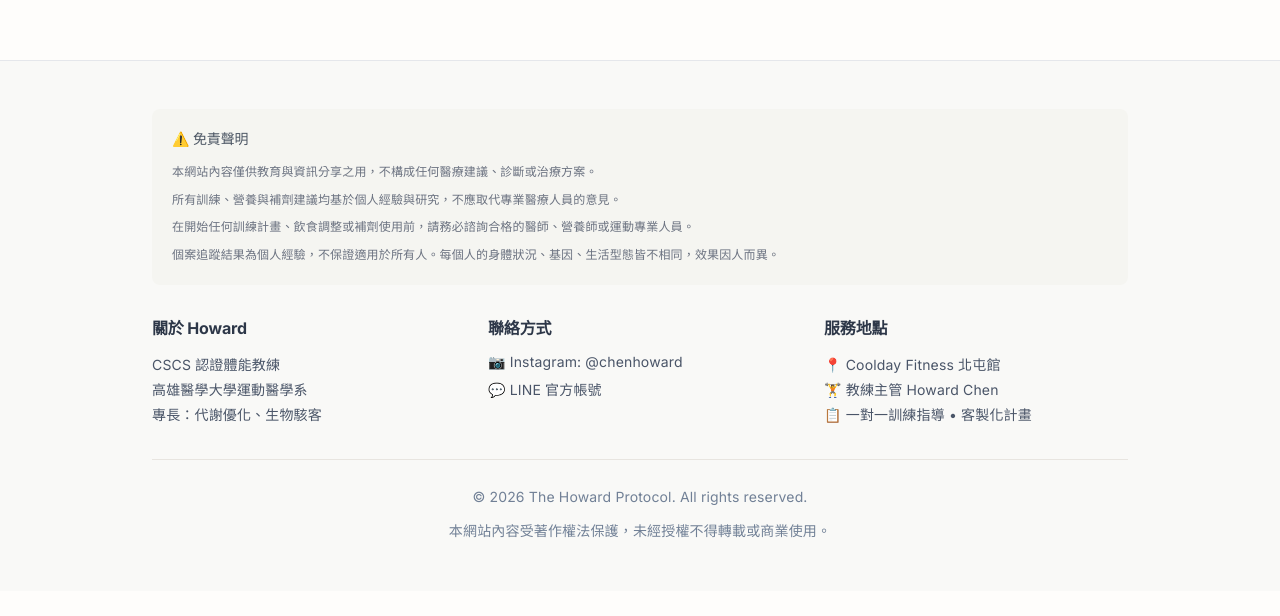
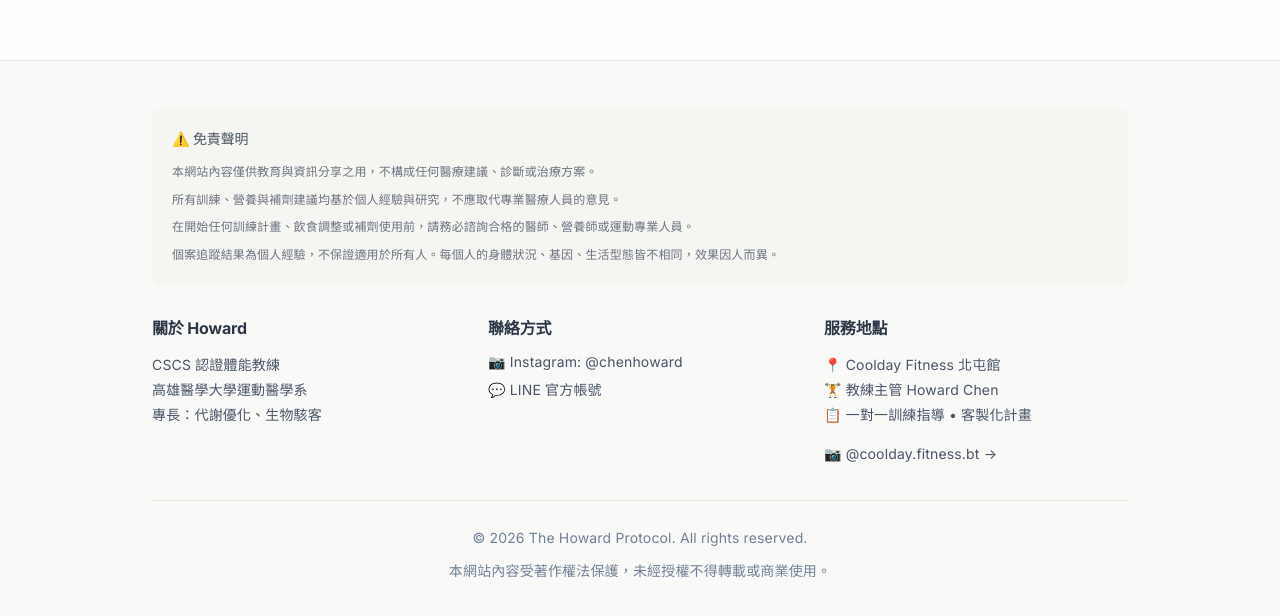
Before and after one commit to chenhoward456-hash/V3, a Next.js app: page / in a window 1280 px wide. Shown: the part 2373-2989 px from the top of the page. Before the commit the page ends 2964 px from the top, so only its background shows below. Built offline with nearby package versions, Linux system fonts and the light colour scheme.

Commit message:
加入 Coolday Fitness 北屯館 IG 連結

```diff
--- a/components/Footer.tsx
+++ b/components/Footer.tsx
@@ -56,11 +56,19 @@ export default function Footer() {
 
           <div>
             <h4 className="font-bold text-text-primary mb-3">服務地點</h4>
-            <p className="text-text-secondary text-sm leading-relaxed">
+            <p className="text-text-secondary text-sm leading-relaxed mb-3">
               📍 Coolday Fitness 北屯館<br />
               🏋️ 教練主管 Howard Chen<br />
               📋 一對一訓練指導 • 客製化計畫
             </p>
+            <a
+              href="https://www.instagram.com/coolday.fitness.bt/"
+              target="_blank"
+              rel="noopener noreferrer"
+              className="text-text-secondary hover:text-primary transition-colors text-sm"
+            >
+              📷 @coolday.fitness.bt →
+            </a>
           </div>
         </div>
 
```
